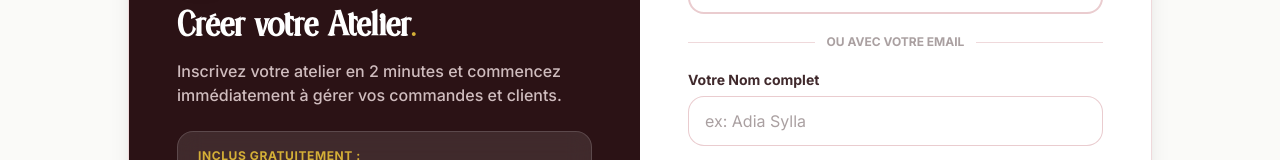
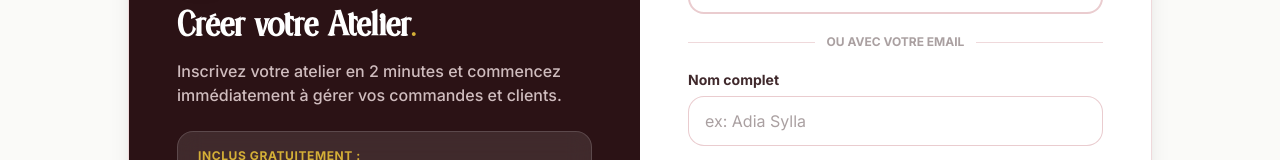
Before and after one commit to magbond-e/ourlette, a Next.js app: page /signup in a window 1280 px wide. Shown: the part 199-359 px from the top of the page. Built offline with nearby package versions, Linux system fonts and the light colour scheme; no server answers; a web font is replaced by a local one.

Commit message:
feat: implement authentication pages with email and Google OAuth support

```diff
--- a/app/(auth)/login/page.tsx
+++ b/app/(auth)/login/page.tsx
@@ -234,7 +234,7 @@ export default function LoginPage() {
             </div>
 
             <Button type="submit" variant="accent" fullWidth size="lg" disabled={loading} className="shadow-lg shadow-accent/20 font-bold rounded-full">
-              {loading ? 'Connexion en cours…' : 'Se connecter →'}
+              {loading ? 'Connexion en cours…' : 'Se connecter'}
             </Button>
           </form>
 
--- a/app/(auth)/signup/page.tsx
+++ b/app/(auth)/signup/page.tsx
@@ -217,7 +217,7 @@ export default function SignupPage() {
 
           <form onSubmit={handleSignup} className="space-y-4">
             <Input
-              label="Votre Nom complet"
+              label="Nom complet"
               type="text"
               placeholder="ex: Adia Sylla"
               value={nom}
```
